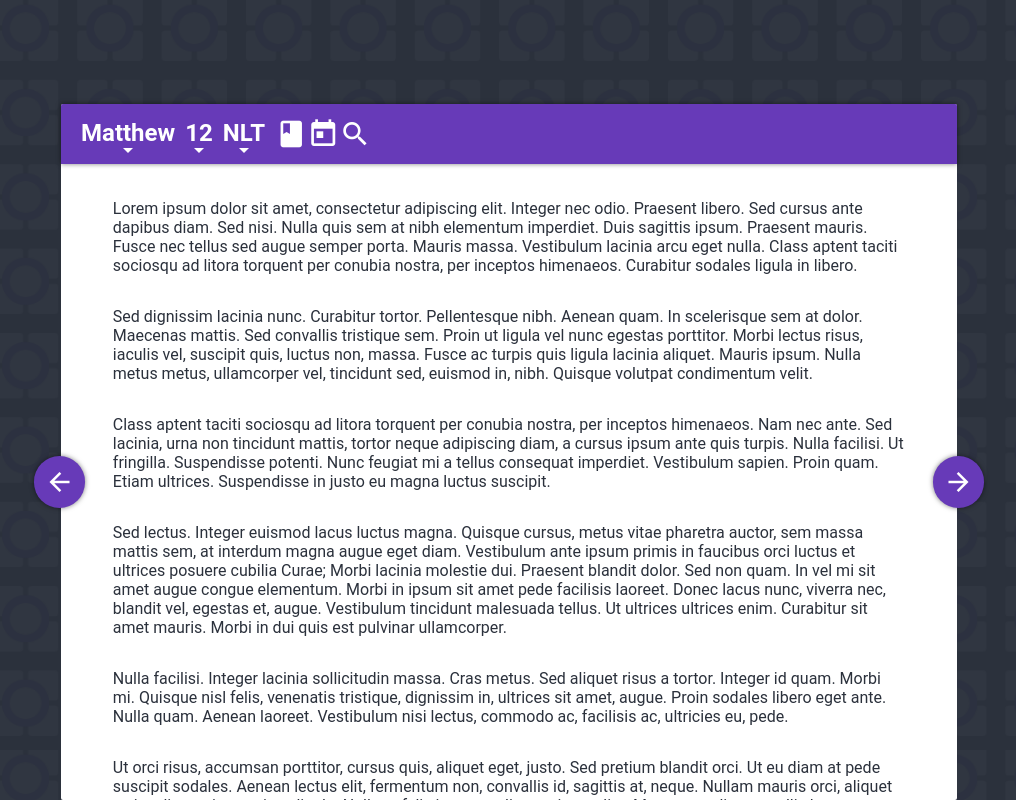
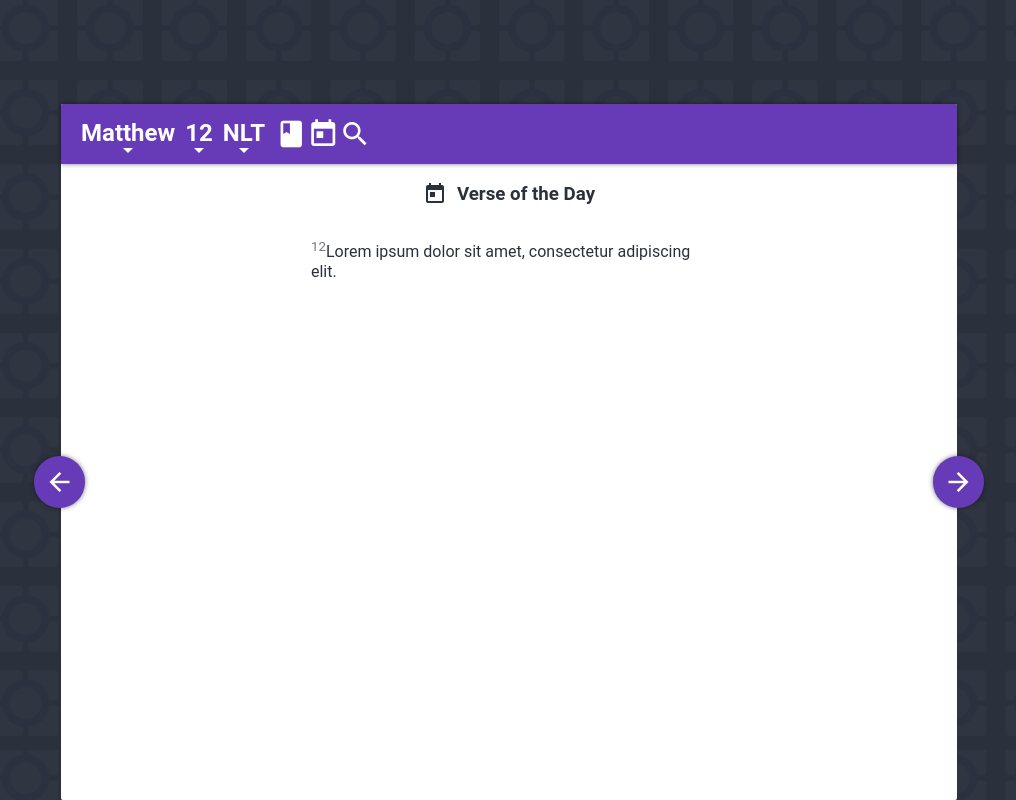
Before and after one commit to sethmfuller/seek, a Vue app: page / in a window 1280 px wide. Shown: the whole page, without its empty margins (131-1147 px from the left). Built offline with nearby package versions, Linux system fonts and the light colour scheme.

Commit message:
Worked on structure and formatting of Verse of the Day and Search views

```diff
--- a/src/App.vue
+++ b/src/App.vue
@@ -18,7 +18,7 @@
 
   data() {
     return {
-      display: 'bible'
+      display: 'verse'
     }
 
   }
@@ -70,4 +70,10 @@
   display: flex;
   justify-content: center;
 }
+
+/* All verse numbers are style by this definition */
+sup
+{
+  color: rgba(43, 49, 60, 0.651);
+}
 </style>
--- a/src/components/Search.vue
+++ b/src/components/Search.vue
@@ -1,5 +1,15 @@
 <template>
-
+    <div id="search">
+        <h3>Search</h3>
+        <input type="search" placeholder="Search">
+        <h3>Results</h3>
+        <ul>
+            <li>cool coolcool cool cool cool cool coolalksdjf ;laksdjf ;alsdkfj a;ldskfj a;sldfj a;lsdkfj a;slf a;lsdkfj  </li>
+            <li>cool</li>
+            <li>cool</li>
+            <li>cool</li>
+        </ul>
+    </div>
 </template>
 
 <script>
@@ -10,6 +20,42 @@
 }
 </script>
 
-<style>
+<style scoped>
 
+#search
+{
+    height: 100%;
+    width: 100%;
+    margin: 0px;
+    color: #2B313C;
+    display: flex;
+    flex-direction: column;
+    overflow-y: scroll;
+    align-items: center;
+}
+
+input
+{
+    width: 60%;
+    height: 40px;
+    padding-left: 10px;
+    padding-right: 10px;
+    border: 1px solid #2B313C;
+    border-radius: 2px;
+    font-size: 20px;
+    margin: 0px;
+}
+
+ul
+{
+    width: 60%;
+    text-align: start;
+    display: flex;
+    flex-direction: column;
+}
+
+li
+{
+    margin-top: 10px;
+}
 </style>
--- a/src/components/VerseOfDay.vue
+++ b/src/components/VerseOfDay.vue
@@ -1,5 +1,11 @@
 <template>
-
+  <div id="verse-of-the-day">
+        <div id="title">
+            <i class="material-icons noselect" id="today-icon">today</i>
+            <h3>Verse of the Day</h3>
+        </div>
+        <p id="verse"><sup>12</sup>Lorem ipsum dolor sit amet, consectetur adipiscing elit. </p>
+    </div>
 </template>
 
 <script>
@@ -9,6 +15,35 @@
 }
 </script>
 
-<style>
+<style scoped>
+
+#verse-of-the-day
+{
+    height: 100%;
+    width: 100%;
+    margin: 0px;
+    color: #2B313C;
+    display: flex;
+    flex-direction: column;
+    overflow-y: scroll;
+    align-items: center;
+}
+
+#title
+{
+    display: flex;
+    align-items: center;
+}
+
+#today-icon
+{
+    margin-right:10px;
+}
+
+#verse
+{
+    width:50%;
+    text-align: start;
+}
 
 </style>
```
